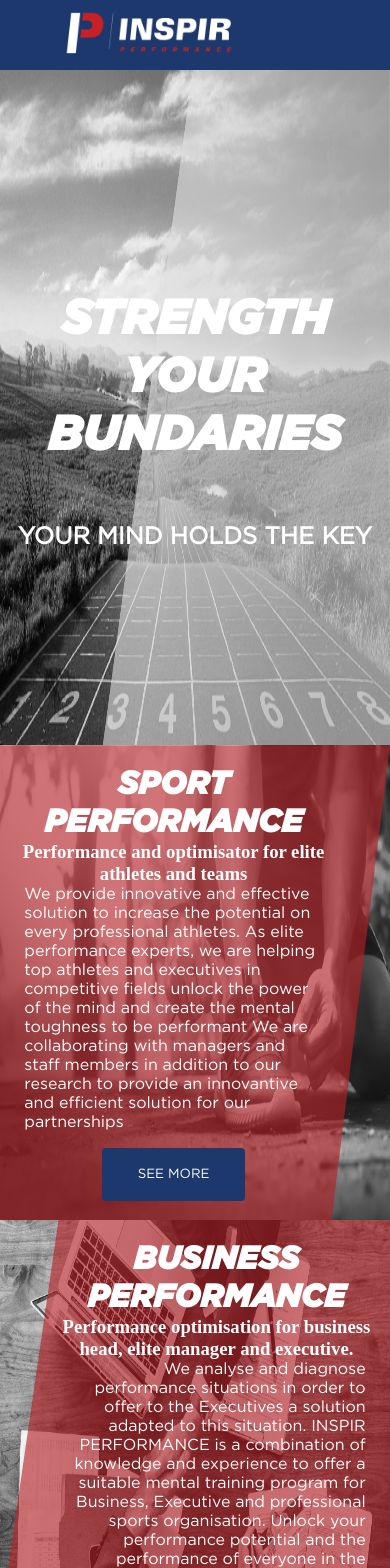
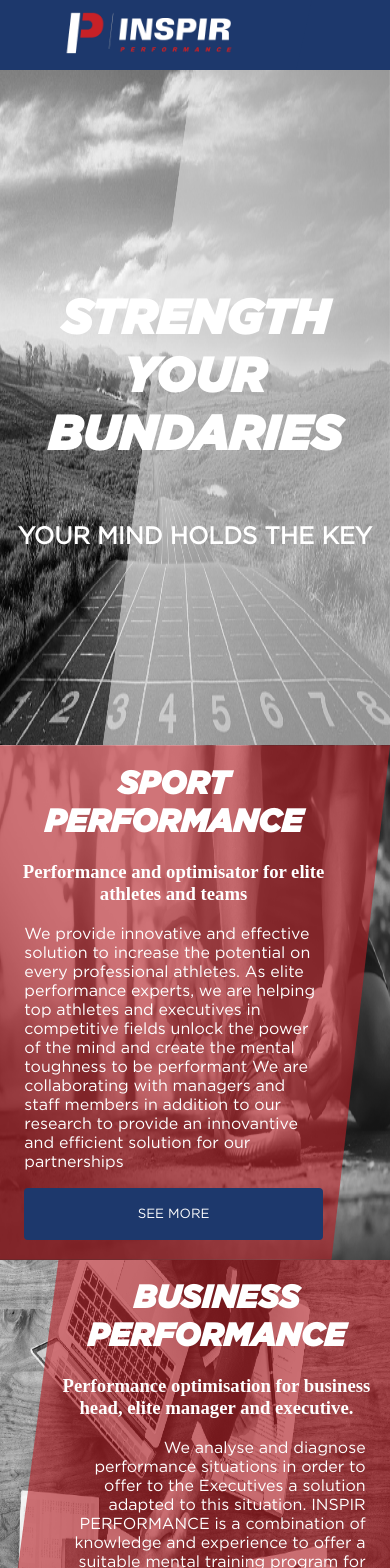
Before and after one commit to borigendiego/inspir-performance, a React (Create React App) app: page / in a window 390 px wide. Shown: the top 1568 px of the page. Built offline with nearby package versions, Linux system fonts and the light colour scheme; no server answers.

Commit message:
Mobile refactor Add button, back button, fix list bullets

```diff
--- a/src/components/performance/ourMission/ourMissionItem/ourMissionItem.scss
+++ b/src/components/performance/ourMission/ourMissionItem/ourMissionItem.scss
@@ -193,3 +193,9 @@
     color: #FFFFFF;
   }
 }
+
+@media (max-width: $xs-screen) {
+  .our-mission-item-back-arrow {
+    position: initial;
+  }
+}
--- a/src/components/performance/ourMission/ourMissionMobile.js
+++ b/src/components/performance/ourMission/ourMissionMobile.js
@@ -1,12 +1,19 @@
 import React from 'react';
+//Constants
 import './ourMissionItem/constant';
+//Styles
 import './ourmissionmobile.scss';
+//Components
+import { Link } from 'react-router-dom';
 
 const OurMissionMobile = (props) => {
     const { eliteText, developmentText, executiveText } = props;
 
     return (
         <div className={'our-mission-mobile'}>
+            <Link to={'/'} className={'our-mission-item-back-arrow'}>
+                <span>&#8249; BACK</span>
+            </Link>
             <div className={'our-mission-mobile-elite'}>
               <h1 className={'our-mission-mobile-title'}>ELITE ATHLETES</h1>
                 <p className={'our-mission-mobile-text'} dangerouslySetInnerHTML={{__html: eliteText}}/>
--- a/src/components/performance/ourMission/ourmissionmobile.scss
+++ b/src/components/performance/ourMission/ourmissionmobile.scss
@@ -80,5 +80,4 @@
     background-color: $main-red;
     z-index: 1;
   }
-
 }
--- a/src/components/performance/performanceMobile.scss
+++ b/src/components/performance/performanceMobile.scss
@@ -10,6 +10,7 @@
     position: relative;
 
     a { text-decoration: none; }
+    .secondary-button { width: 90%; }
   }
 
   .performance-container { position: relative; }
@@ -68,6 +69,7 @@
     color: $main-white;
     z-index: 2;
     position: relative;
+    margin: 6% 0;
   }
 
   .performance-mobile-text {
--- a/src/index.scss
+++ b/src/index.scss
@@ -1,10 +1,13 @@
 @import 'css/variables';
 //File to place theme styles
-*
 * {
   box-sizing: border-box;
   margin: 0;
   padding: 0;
+}
+
+ul {
+  list-style-position: inside;
 }
 
 .App {
```
